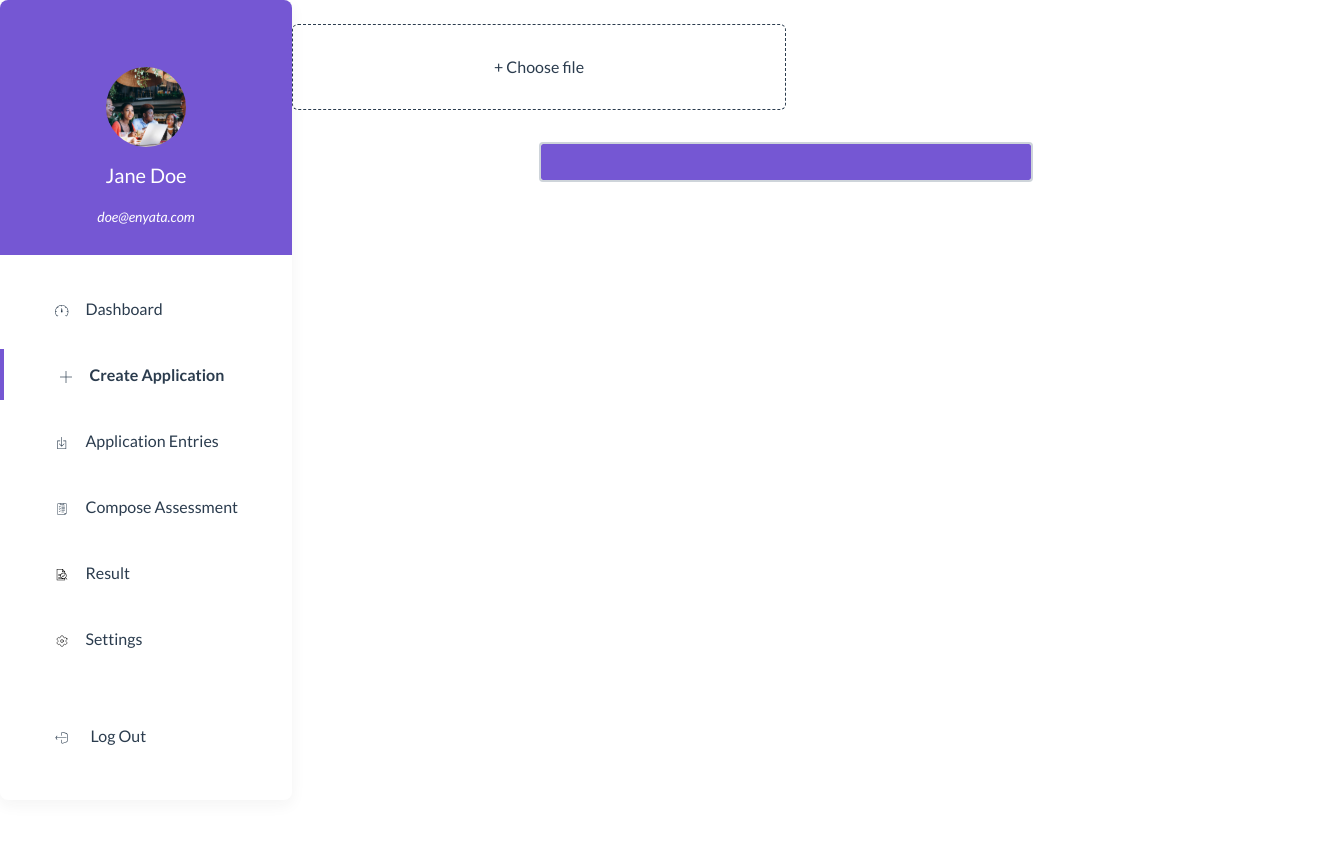
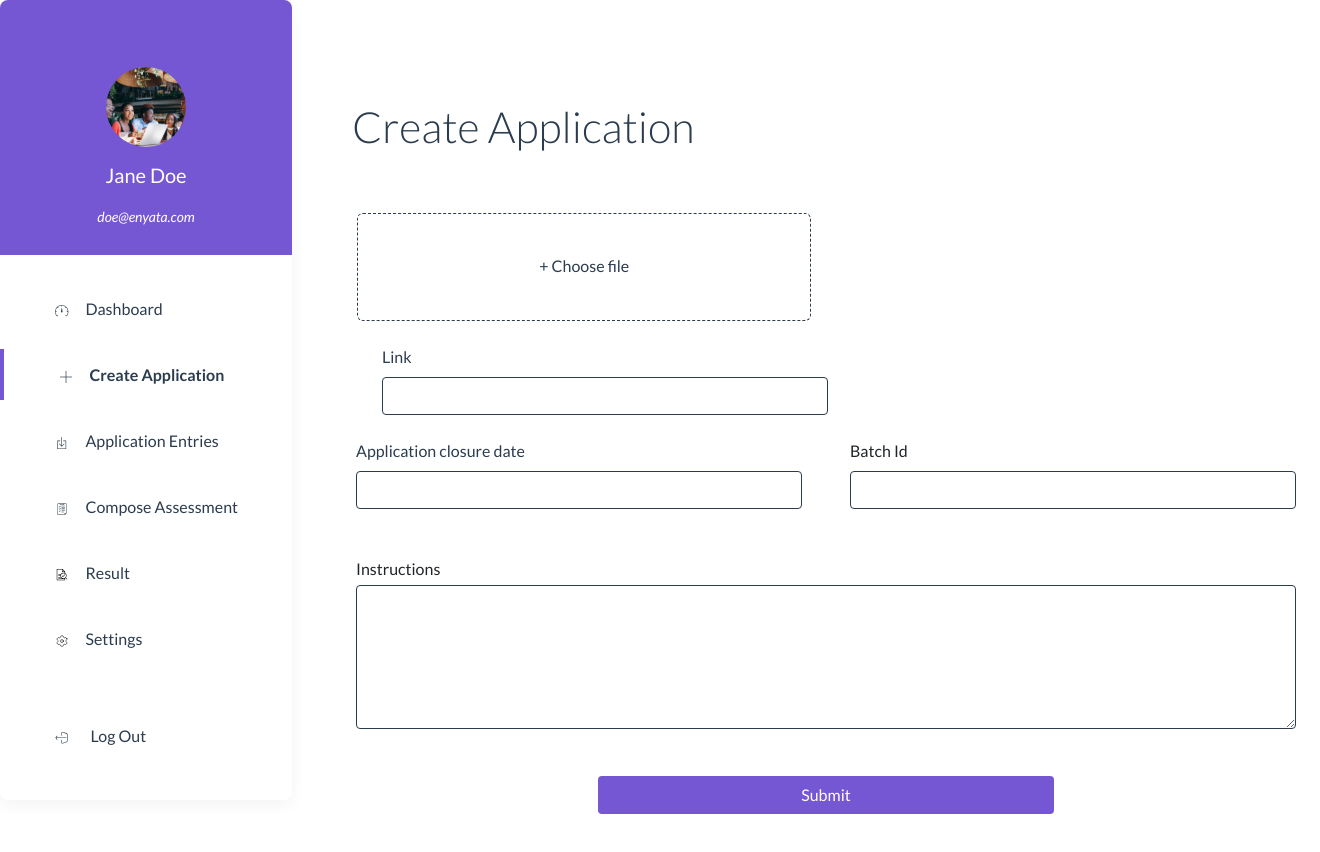
Before and after one commit to MoyinoluwaA/Enyata-Academy-Admin-Project-T2, a Vue app: page /dashboard/create-application in a window 1280 px wide. Shown: the top 852 px of the page, 1320 px wide, since content can reach past the window. Before the commit the page ends 800 px from the top, so only its background shows below. Built offline with nearby package versions, Linux system fonts and the light colour scheme; a web font is replaced by a local one.

Commit message:
Create Application screen

```diff
--- a/src/assets/scss/components/btn.scss
+++ b/src/assets/scss/components/btn.scss
@@ -11,6 +11,9 @@
         border:none;
         height: 48px;
         font-weight: 600;
+    }
+    &-purple{
+        @include button($purple-color,$white-color)
     }
     &--gray {
         @include button($deep-grey, $white-color, $primary-color);
--- /dev/null
+++ b/src/assets/scss/pages/createApplication.scss
@@ -0,0 +1,34 @@
+.input-bg-white{
+    background-color: $purple-color;
+    border-color:$primary-color;
+    border-width: 1.5px;
+}
+.create-app {
+    margin-top: 101px;
+    @include media-breakpoint-up (xl) {
+        margin-left:40px ;
+    }
+
+    .file-choose-height{
+        height: 108px;
+        padding:40px 0 40px;
+        width: 87%;
+        margin: 0 auto;
+        @include media-breakpoint-up (md) {
+            width: 40%;
+            margin-left: 25px;
+        }
+        @include media-breakpoint-up (xl) {
+            width: 46%;
+            margin-left: 25px;
+        }
+    }
+    .link-input {
+        @include media-breakpoint-up (xl) {
+        margin-left: 26px;
+        }
+    }
+    .content {
+        margin-top: 60px;
+    }
+}
--- a/src/assets/scss/pages/dashboard.scss
+++ b/src/assets/scss/pages/dashboard.scss
@@ -10,6 +10,7 @@
             }
         }
     }
+
 
     &-link {
         text-decoration: none;
--- a/src/assets/scss/pages/signin.scss
+++ b/src/assets/scss/pages/signin.scss
@@ -15,8 +15,16 @@
         width: 100%;
     }
 }
-.form-control {
-    background-color: $purple-color$im;
+.form-label{
+    &-white{
+        color: $white-color;
+    }
+    &-dark{
+        color: $primary-color;
+    }
+}
+.input-bg-purple{
+    background-color: $white-color;
 }
 #app {
     height: 100vh;
--- a/src/components/Input.vue
+++ b/src/components/Input.vue
@@ -1,7 +1,7 @@
 <template>
     <div class="col-12 form-input mb-4" :class="inputBoxStyle">
-        <label :for="identifier" class="mb-2 form-label text-white" :class="labelStyle">{{label}}</label>
-        <input :type="type" class="form-control text-white" :class="inputStyle" id="input-box" :name="identifier" />
+        <label :for="identifier" class="mb-2 form-label" :class="labelStyle">{{label}}</label>
+        <input :type="type" class="form-control text-white" :class="inputStyle"  :name="identifier" />
     </div>
 </template>
 
--- a/src/styles.scss
+++ b/src/styles.scss
@@ -6,6 +6,7 @@
 @import "./assets/scss/components/side-bar.scss";
 
 @import "./assets/scss/pages/admin.scss";
+@import "./assets/scss/pages/createApplication.scss";
 @import "./assets/scss/pages/signin.scss";
 @import "./assets/scss/pages/dashboard.scss";
 @import "./assets/scss/pages/settings.scss";
--- a/src/views/Dashboard/CreateApplication.vue
+++ b/src/views/Dashboard/CreateApplication.vue
@@ -1,19 +1,52 @@
 <template>
-    <div>
-        <form>
-            <label class="compose-file-choose col-md-6 col-12 text-center mt-4">
+    <div class='container create-app'>
+        <h2 class="dashboard-header ps-2">Create Application</h2>
+        <div class="container content">
+            <form class='row align-items-center gx-5'>
+                <label class=" col-md-6 col-12 compose-file-choose file-choose-height text-center mb-4">
                     <input class="compose-file-input" type="file" />
                     <span class="compose-file-text">+ Choose file</span>
                 </label>
                 <formInput
-                inputBoxStyle='col-md-6 offset-md-3'
-                inputStyle='border-2 bg-white text-black'
+                    inputBoxStyle='col-md-6 link-input'
+                    inputStyle='bg-white text-black input-bg-white'
+                    type='text'
+                    identifier='text'
+                    labelStyle='form-label-dark'
+                    label='Link'
+                    v-model="admin.link"
+                />
+            </form>
+            <form class='row gx-5 justify-content-center'>
+                <formInput
+                    inputBoxStyle='col-md-6'
+                    inputStyle='bg-white text-black input-bg-white'
                     type='email'
                     identifier='email'
-                label='Email Address'
-                v-model="admin.email"
+                    labelStyle='form-label-dark'
+                    label='Application closure date'
+                    v-model="admin.date"
+                />
+                <formInput
+                    inputBoxStyle='col-md-6'
+                    inputStyle='bg-white text-black input-bg-white'
+                    type='email'
+                    identifier='email'
+                    label='Batch Id'
+                    v-model='admin.id'
                 />
             </form>
+            <div class="form-group mt-4">
+                <label for="exampleFormControlTextarea1 compose-head fw-normal">Instructions</label>
+                <textarea class="form-control compose-questions mt-1" rows="3"></textarea>
+            </div>
+            <div class="row justify-content-center">
+                <div class=" row btn col-md-6 col-sm-12 mt-3">
+                    <button class="btn btn-purple mt-4" type="submit">Submit</button>
+                </div>
+            </div>
+        </div>
+
 
     </div>
 </template>
@@ -29,8 +62,10 @@ export default {
      data() {
         return {
             admin: {
-                email: '',
-                password: '',
+                link:'',
+                date:'',
+                id:'',
+
             }
         }
      }
--- a/src/views/SignIn.vue
+++ b/src/views/SignIn.vue
@@ -8,17 +8,19 @@
                 <form class="action">
                     <formInput
                         inputBoxStyle='col-md-6 offset-md-3'
-                        inputStyle='border-2'
+                        inputStyle='border-2 border-white input-bg-white'
                         type='email'
                         identifier='email'
                         label='Email Address'
+                        labelStyle='form-label-white'
                         v-model="admin.email"
                     />
                     <formInput
                         inputBoxStyle='col-md-6 offset-md-3'
-                        inputStyle='border-2'
+                        inputStyle='border-2 border-white input-bg-white'
                         type='password'
                         identifier='password'
+                        labelStyle='form-label-white'
                         label='Password'
                         v-model="admin.password"
                     />
```
Lines whose indentation alone changed are shown as unchanged.
